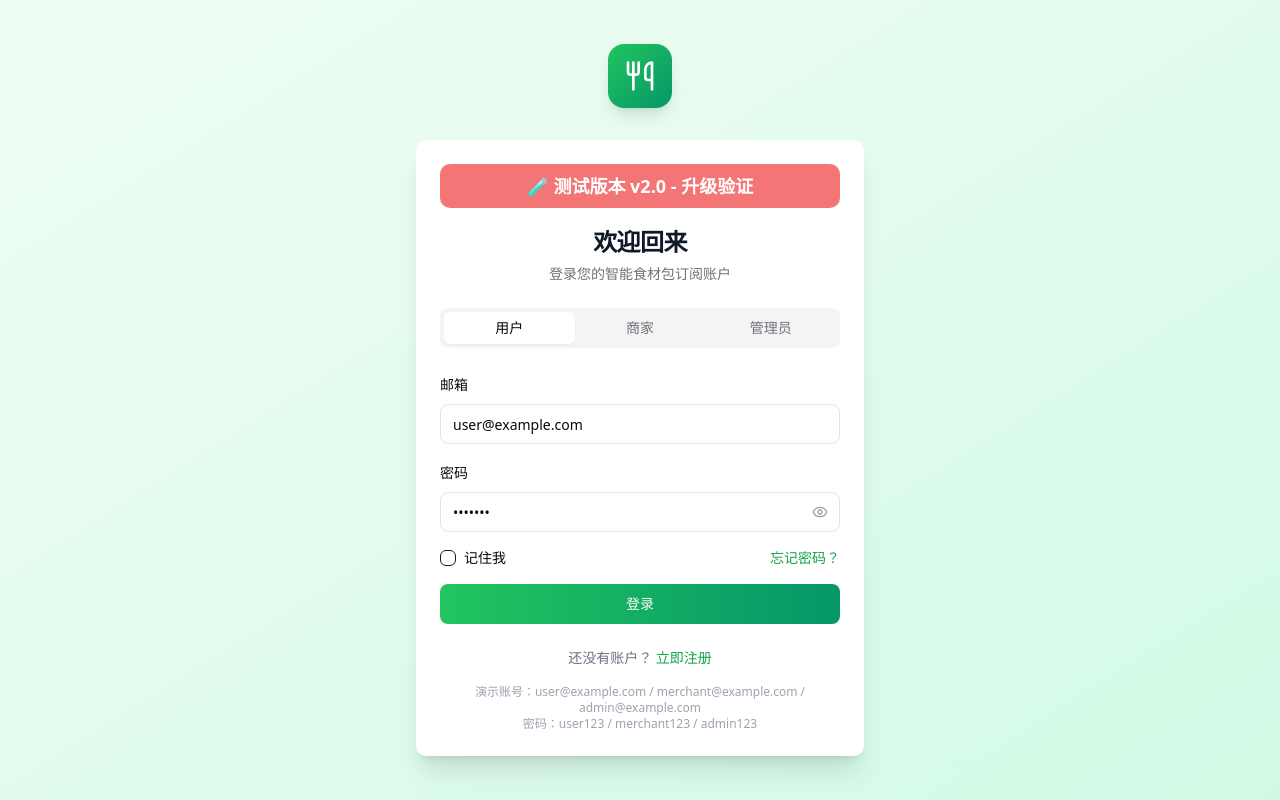
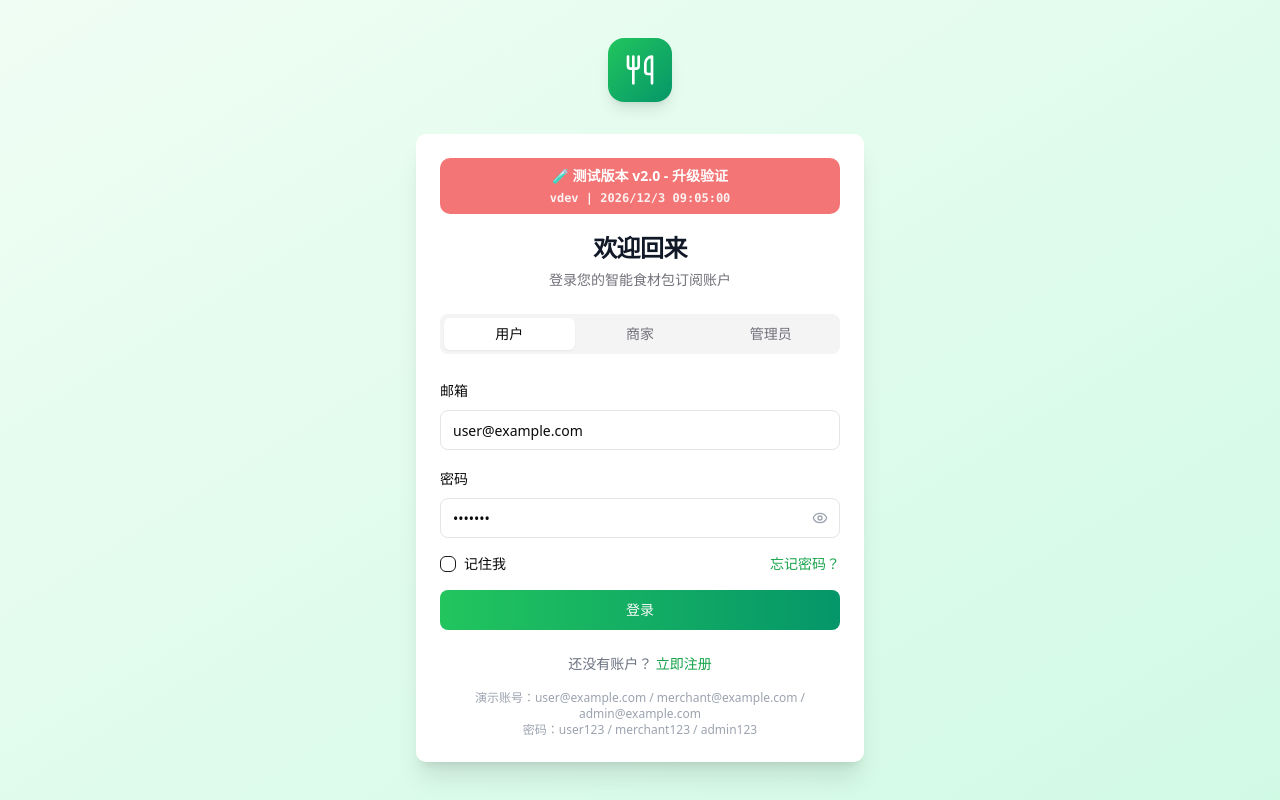
Before and after one commit to HaoChenXX/food-subscription, a React (Vite) app in the folder frontend-src/: page /login in a window 1280 px wide. Built offline with nearby package versions, Linux system fonts and the light colour scheme.

Commit message:
feat: 登录页测试横幅显示版本信息

```diff
--- a/frontend-src/src/pages/Login.tsx
+++ b/frontend-src/src/pages/Login.tsx
@@ -84,8 +84,11 @@ export default function Login() {
 
         <Card className="shadow-xl border-0">
           <CardHeader className="text-center">
-            <div className="bg-red-500 text-white font-bold text-lg py-2 px-4 rounded-lg mb-3 animate-pulse">
-              🧪 测试版本 v2.0 - 升级验证
+            <div className="bg-red-500 text-white font-bold text-sm py-2 px-4 rounded-lg mb-3 animate-pulse">
+              <div>🧪 测试版本 v2.0 - 升级验证</div>
+              <div className="text-xs opacity-90 mt-1 font-mono">
+                v{import.meta.env.VITE_GIT_HASH?.slice(0, 7) || 'dev'} | {import.meta.env.VITE_BUILD_TIME || new Date().toLocaleString('zh-CN')}
+              </div>
             </div>
             <CardTitle className="text-2xl font-bold text-gray-900">欢迎回来</CardTitle>
             <CardDescription>登录您的智能食材包订阅账户</CardDescription>
--- a/frontend-src/vite.config.ts
+++ b/frontend-src/vite.config.ts
@@ -1,7 +1,17 @@
 import path from "path"
+import { execSync } from "child_process"
 import react from "@vitejs/plugin-react"
 import { defineConfig } from "vite"
 import { inspectAttr } from 'kimi-plugin-inspect-react'
+
+// 获取 git commit hash
+function getGitHash() {
+  try {
+    return execSync('git rev-parse --short HEAD').toString().trim()
+  } catch {
+    return 'unknown'
+  }
+}
 
 // https://vite.dev/config/
 export default defineConfig({
@@ -12,4 +22,8 @@ export default defineConfig({
       "@": path.resolve(__dirname, "./src"),
     },
   },
+  define: {
+    'import.meta.env.VITE_GIT_HASH': JSON.stringify(getGitHash()),
+    'import.meta.env.VITE_BUILD_TIME': JSON.stringify(new Date().toLocaleString('zh-CN')),
+  },
 });
```
Also changed, not shown: 4 other files (tests, documents, lock files or other folders).
